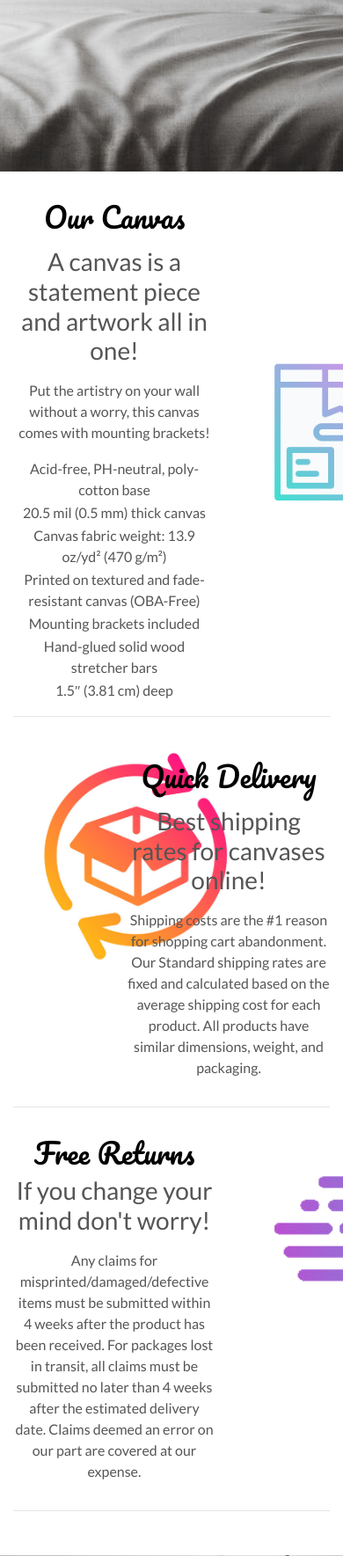
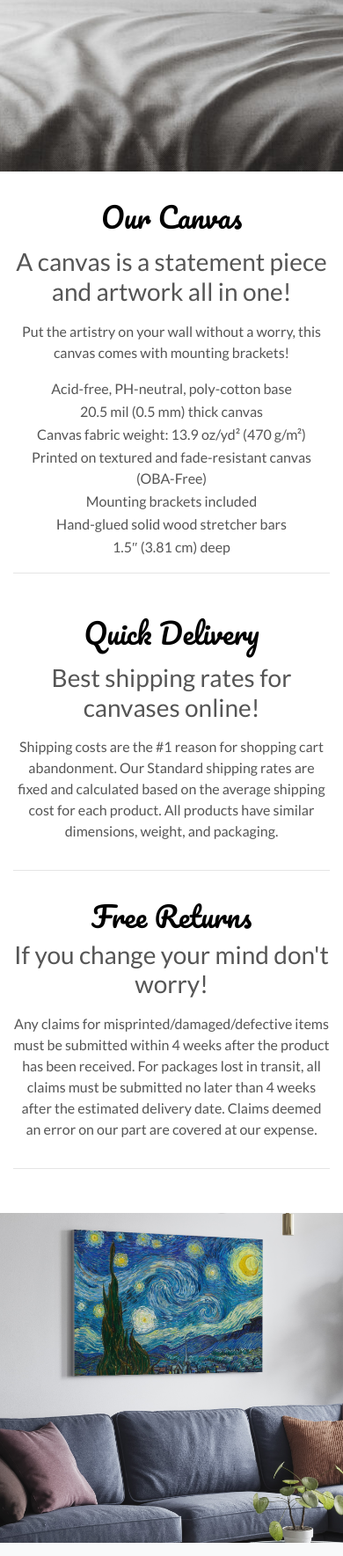
Before and after one commit to tizcoppoli/ms4-art-store, a Django app: template home/templates/home/index.html in a window 390 px wide; the page is wider, and only the part inside the window is pictured. Shown: the part 649-2418 px from the top of that part at 88% size. Run offline with Django 3.2, Linux system fonts and the light colour scheme; the template is opened without the code that fills it: most values are stand-ins (such as "Sample title", 1, 10 or a date in 2020); some libraries are stand-ins or nearby versions.

Commit message:
responsive fix for home template

```diff
--- a/home/templates/home/index.html
+++ b/home/templates/home/index.html
@@ -32,20 +32,11 @@
         <div class="col-12">
 
         </div>
-        <div class="col-8 my-auto text-center">
+        <div class="col-12 col-md-8 my-auto text-center">
             <h1 class="display-4 logo-font text-black text-center my-3 logo-capitalized">
                 Our canvas</h1>
             <h3 class="mb-3">A canvas is a statement piece and artwork all in one!</h3>
             <p> Put the artistry on your wall without a worry, this canvas comes with mounting brackets!</p>
-            <!-- <ul>
-                <li>Acid-free, PH-neutral, poly-cotton base</li>
-                <li>20.5 mil (0.5 mm) thick canvas</li>
-                <li>Canvas fabric weight: 13.9 oz/yd² (470 g/m²)</li>
-                <li>Printed on textured and fade-resistant canvas (OBA-Free)</li>
-                <li>Mounting brackets included</li>
-                <li>Hand-glued solid wood stretcher bars</li>
-                <li>1.5″ (3.81 cm) deep</li>
-            </ul> -->
             <table class="mx-auto">
                 <tbody>
                     <tr>
@@ -72,7 +63,7 @@
                 </tbody>
             </table>
         </div>
-        <div class="col-4 my-auto text-center">
+        <div class="col-4 my-auto text-center d-none d-md-block">
             <img class="height-250" src="{{ MEDIA_URL }}returns.png" alt="canvas">
         </div>
     </div>
@@ -83,10 +74,10 @@
 
 <div class="container pt-3">
     <div class="row">
-        <div class="col-4 text-center">
+        <div class="col-4 text-center d-none d-md-block">
             <img class="height-250" src="{{ MEDIA_URL }}details.png" alt="canvas">
         </div>
-        <div class="col-8 my-auto text-center">
+        <div class="col-12 col-md-8 my-auto text-center">
             <h1 class="display-4 logo-font text-black text-center my-3 logo-capitalized">
                 Quick Delivery</h1>
             <h3 class="mb-3">Best shipping rates for canvases online! </h3>
@@ -100,7 +91,7 @@
 
 <div class="container pt-3">
     <div class="row">
-        <div class="col-8 my-auto text-center">
+        <div class="col-12 col-md-8 my-auto text-center">
             <h1 class="display-4 logo-font text-black text-center my-30 logo-capitalized">
                 Free Returns</h1>
             <h3 class="mb-3">If you change your mind don't worry!</h3>
@@ -108,7 +99,7 @@
                 been received. For packages lost in transit, all claims must be submitted no later than 4 weeks after
                 the estimated delivery date. Claims deemed an error on our part are covered at our expense.</p>
         </div>
-        <div class="col-4">
+        <div class="col-4 text-center d-none d-md-block">
             <img class="height-250" src="{{ MEDIA_URL }}shipping.png" alt="canvas">
         </div>
     </div>
```
